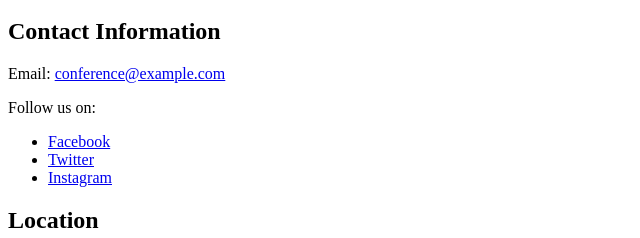
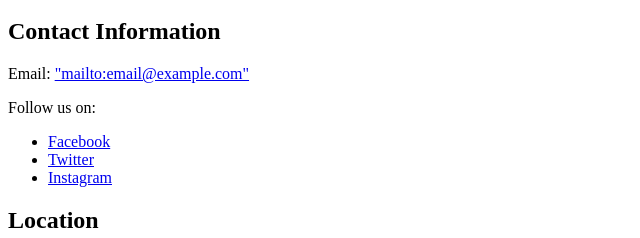
Before and after one commit to 24mati/TechCon_HTML, a plain HTML site: page techcon_website/contact.html in a window 1280 px wide. Shown: the part 154-392 px from the top of the page, 0-640 px from the left. Drawn offline with Linux system fonts and the light colour scheme.

Commit message:
contact.html

```diff
--- a/techcon_website/contact.html
+++ b/techcon_website/contact.html
@@ -21,7 +21,8 @@
         <!-- Contact Information -->
         <section id="contact-info">
           <h2>Contact Information</h2>
-          <p>Email: <a href="mailto:conference@example.com">conference@example.com</a></p>
+          <p>Email: <a href="mailto:email@example.com">"mailto:email@example.com"</a></p>
+          <a href="href=mailto:email@example.com" class="mailto:email@example.com"></a>
           <p>Follow us on:</p>
           <ul>
             <li><a href="https://facebook.com/conference" target="_blank">Facebook</a></li>
```
